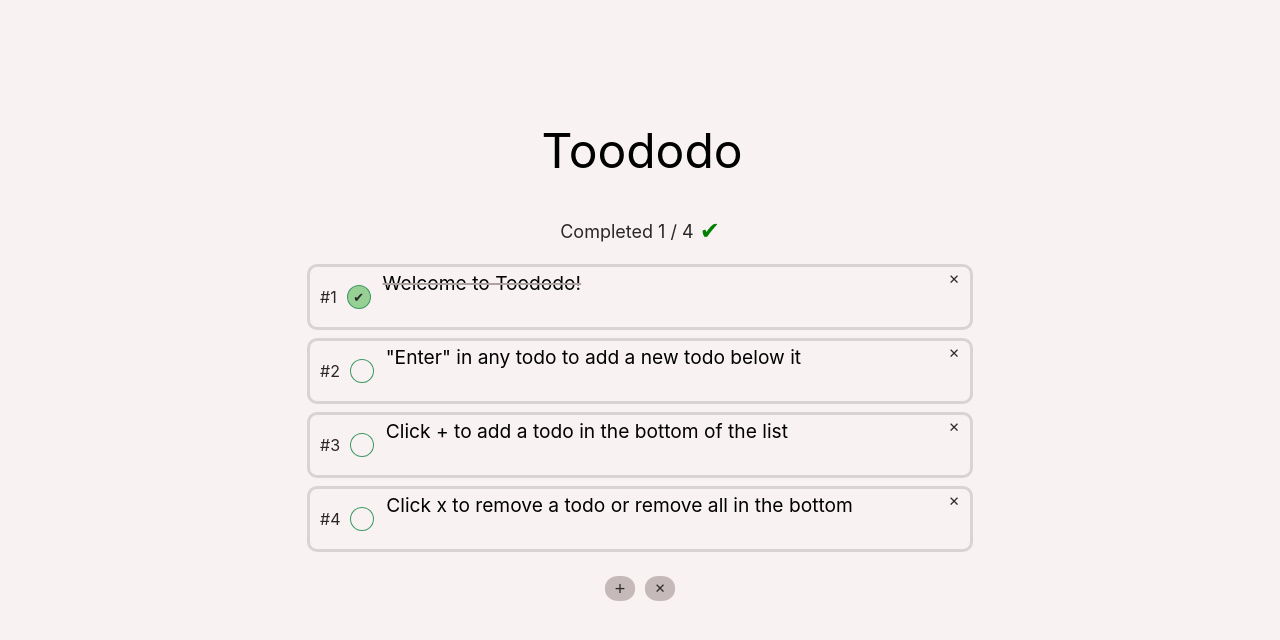
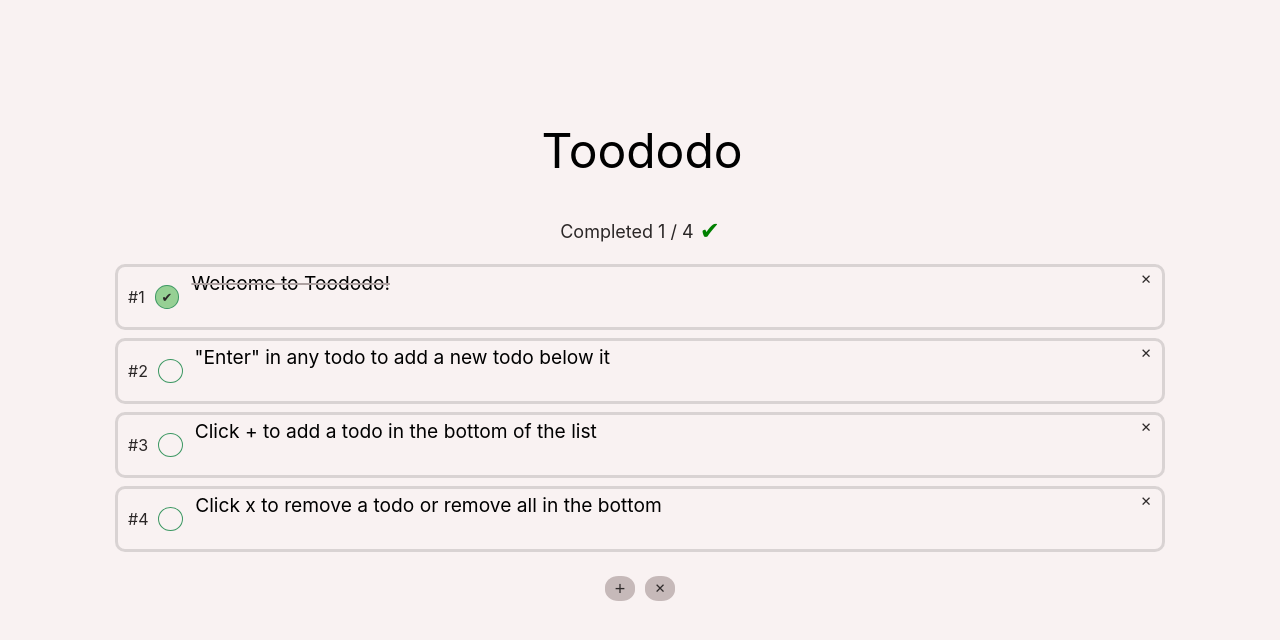
Before and after one commit to ngthing/react-typescript-todo-with-drag-and-drop, a React (Create React App) app: page / in a window 1280 px wide. Shown: the top 640 px of the page. Built offline with nearby package versions, Linux system fonts and the light colour scheme.

Commit message:
remove TodoList max-width, todo text wrap use pretty

```diff
--- a/src/App.css
+++ b/src/App.css
@@ -55,7 +55,6 @@ body {
     border-radius: 10px;
     min-width: 50%;
     width: 80%;
-    max-width: 400px;
     position: relative;
 }
 
@@ -72,7 +71,7 @@ body {
     outline: none;
     width: 100%;
     font-family: inherit;
-    text-wrap: balance;
+    text-wrap: pretty;
     overflow: auto;
     resize: none;
     height: fit-content;
```
